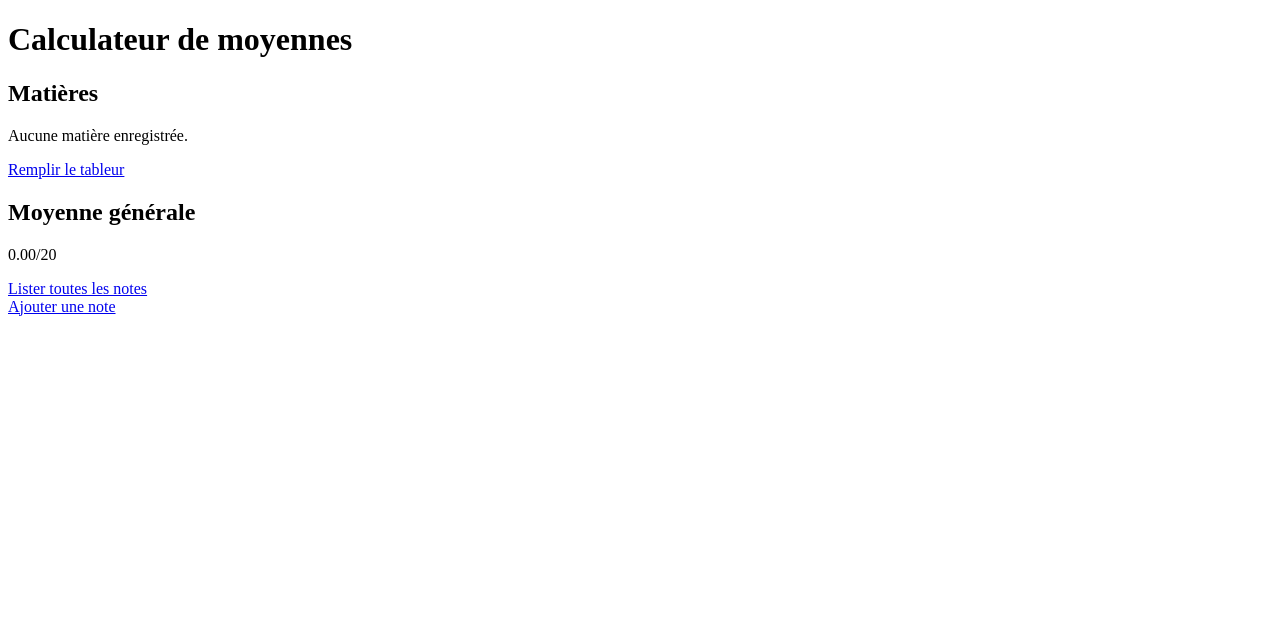
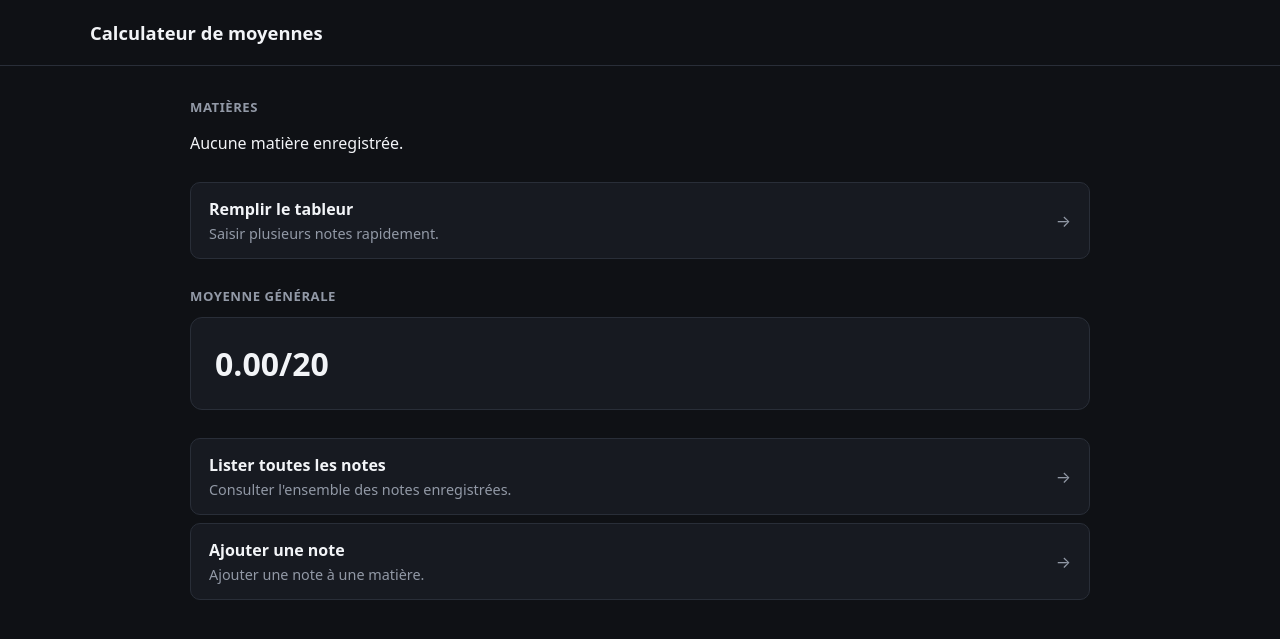
Before and after one commit to Abd-xl/Calculateur-Moyennes, a Flask app: page / in a window 1280 px wide. Shown: the top 639 px of the page. Run offline with Flask 3, Linux system fonts and the light colour scheme.

Commit message:
Adopter une interface en cartes pour l'accueil

```diff
--- a/templates/index.html
+++ b/templates/index.html
@@ -4,51 +4,39 @@
     <meta charset="UTF-8">
     <meta name="viewport" content="width=device-width, initial-scale=1.0">
     <title>Calculateur de moyennes</title>
+    <link rel="stylesheet" href="{{ url_for('static', filename='style.css') }}">
 </head>
 <body>
-    <header>
-        <h1>Calculateur de moyennes</h1>
+    <header class="app-header">
+        <div class="app-header__inner">
+            <h1>Calculateur de moyennes</h1>
+        </div>
     </header>
 
     <main>
         {% if message %}
-            <section>
+            <section class="message">
                 <p>{{ message }}</p>
             </section>
         {% endif %}
 
-        <section>
-            <h2>Matières</h2>
+        <section class="section">
+            <h2 class="section-title">Matières</h2>
 
             {% if notes %}
-                <table>
-                    <thead>
-                        <tr>
-                            <th scope="col">Matière</th>
-                            <th scope="col">Moyenne</th>
-                            <th scope="col">Coefficient</th>
-                            <th scope="col">Modifier</th>
-                        </tr>
-                    </thead>
-
-                    <tbody>
-                        {% for matiere, liste_notes in notes.items() %}
-                            <tr>
-                                <td>{{ matiere }}</td>
-                                <td>{{ "%.2f"|format(moyennes[matiere]) }}/20</td>
-                                <td>{{ coef[matiere] }}</td>
-                                <td>
-                                    <button
-                                        type="button"
-                                        onclick="document.getElementById('notes-{{ loop.index }}').showModal()"
-                                    >
-                                        Modifier
-                                    </button>
-                                </td>
-                            </tr>
-                        {% endfor %}
-                    </tbody>
-                </table>
+                <div class="subject-list">
+                    {% for matiere, liste_notes in notes.items() %}
+                        <article class="subject">
+                            <span class="subject__name">{{ matiere }}</span>
+                            <span class="subject__average">
+                                {{ "%.2f"|format(moyennes[matiere]) }}/20
+                            </span>
+                            <span class="subject__coef">
+                                Coef. {{ coef[matiere] }}
+                            </span>
+                        </article>
+                    {% endfor %}
+                </div>
 
                 {% for matiere, liste_notes in notes.items() %}
                     <dialog id="notes-{{ loop.index }}">
@@ -109,21 +97,52 @@
             {% endif %}
         </section>
 
-        <section>
-            <a href="{{ url_for('tableur') }}">Remplir le tableur</a>
+        <section class="section">
+            <div class="action-list">
+                <a class="action" href="{{ url_for('tableur') }}">
+                    <div>
+                        <div class="action__label">Remplir le tableur</div>
+                        <p class="action__description">
+                            Saisir plusieurs notes rapidement.
+                        </p>
+                    </div>
+                    <span class="action__arrow">→</span>
+                </a>
+            </div>
         </section>
 
-        <section>
-            <h2>Moyenne générale</h2>
-            <p>{{ "%.2f"|format(moyenne_generale) }}/20</p>
+        <section class="section">
+            <h2 class="section-title">Moyenne générale</h2>
+
+            <div class="average-card">
+                <p class="average-card__value">
+                    {{ "%.2f"|format(moyenne_generale) }}/20
+                </p>
+            </div>
         </section>
 
-        <section>
-            <a href="{{ url_for('liste_notes') }}">Lister toutes les notes</a>
-        </section>
+        <section class="section">
+            <div class="action-list">
+                <a class="action" href="{{ url_for('liste_notes') }}">
+                    <div>
+                        <div class="action__label">Lister toutes les notes</div>
+                        <p class="action__description">
+                            Consulter l'ensemble des notes enregistrées.
+                        </p>
+                    </div>
+                    <span class="action__arrow">→</span>
+                </a>
 
-        <section>
-            <a href="{{ url_for('ajouter') }}">Ajouter une note</a>
+                <a class="action" href="{{ url_for('ajouter') }}">
+                    <div>
+                        <div class="action__label">Ajouter une note</div>
+                        <p class="action__description">
+                            Ajouter une note à une matière.
+                        </p>
+                    </div>
+                    <span class="action__arrow">→</span>
+                </a>
+            </div>
         </section>
     </main>
 </body>
```
